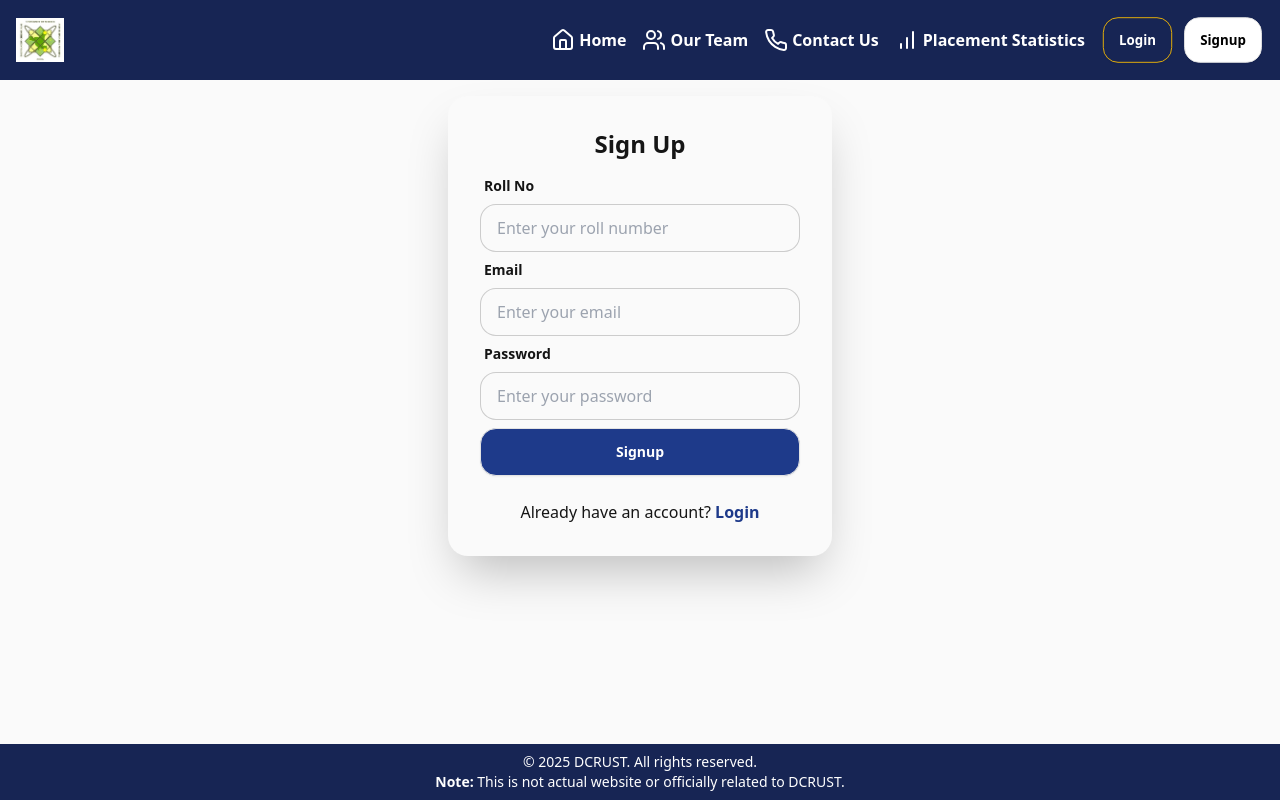
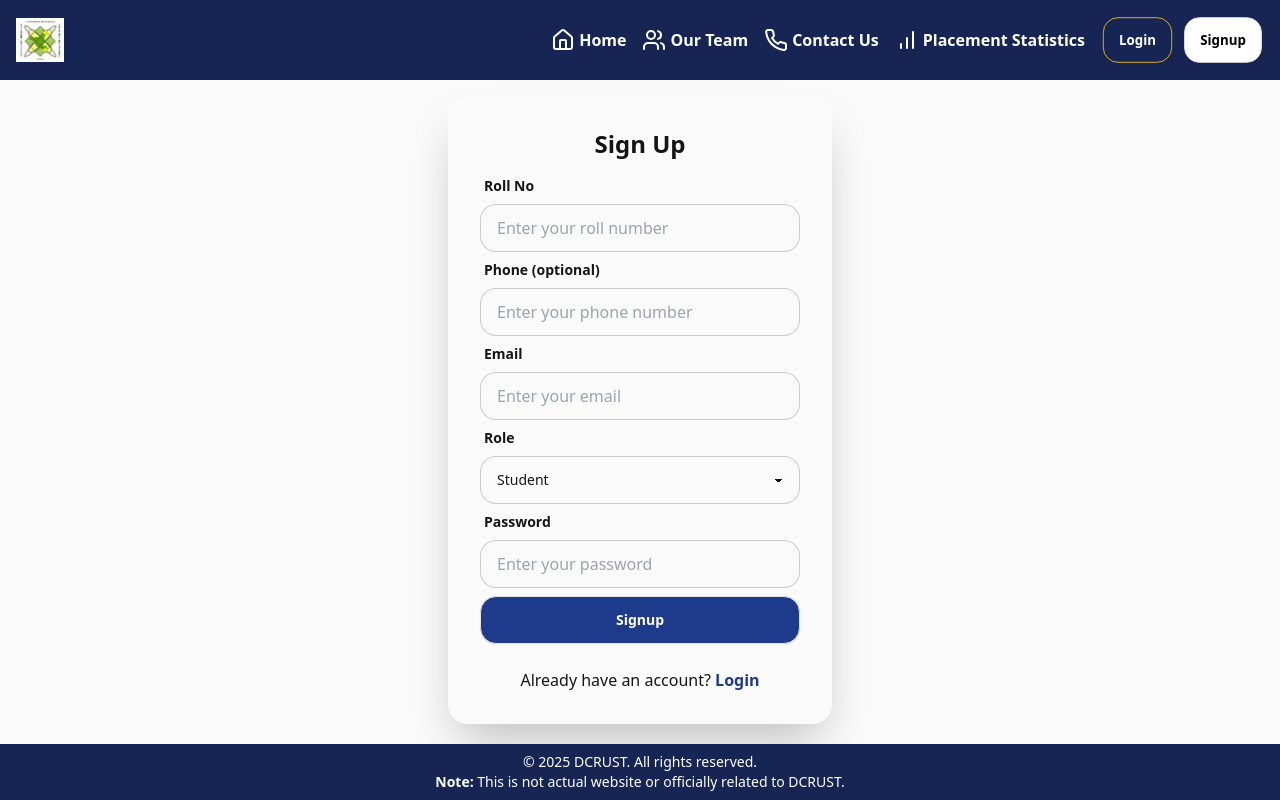
Before and after one commit to devil-1964/Project2024, a React (Vite) app in the folder client/: page /signup in a window 1280 px wide. Built offline with nearby package versions, Linux system fonts and the light colour scheme.

Commit message:
Made some changes in frontend login and signyo

```diff
--- a/client/src/layouts/AdminLayout.jsx
+++ b/client/src/layouts/AdminLayout.jsx
@@ -1,6 +1,6 @@
 import { useState } from 'react';
 import { Link, Outlet, useNavigate } from 'react-router-dom';  // Use Link from react-router-dom
-import {  LayoutDashboard, LogOut, Menu, Plus, X } from 'lucide-react'; // Removed BarChart and Phone icons
+import { LayoutDashboard, LogOut, Menu, Plus, X } from 'lucide-react'; // Removed BarChart and Phone icons
 import logo from "../assets/dcrustLogo.png";
 import toast from 'react-hot-toast';
 
--- a/client/src/main.jsx
+++ b/client/src/main.jsx
@@ -108,7 +108,7 @@ const router = createBrowserRouter([
       },
       {
         path: 'dashboard',
-        element: <StudentDashboard/>,
+        element: <StudentDashboard />,
       },
     ],
   },
--- a/client/src/pages/LoginPage.jsx
+++ b/client/src/pages/LoginPage.jsx
@@ -12,12 +12,13 @@ const LoginPage = () => {
 
     try {
       const response = await axios.post(
-        `${import.meta.env.VITE_URL_API}/api/auth/login`, // Replace with your backend login endpoint
+        `${import.meta.env.VITE_URL_API}/api/auth/login`,
         { email, password }
       );
 
-      const {token, user } = response.data; // Assuming the backend returns a JWT token and user role
-      localStorage.setItem('Authorization', `${token}`);
+      const { token, user } = response.data;
+      localStorage.setItem('Authorization', token);
+      localStorage.setItem('user', JSON.stringify(user));
       toast.success('Logged in successfully');
 
       // Redirect based on the user's role
--- a/client/src/pages/SignupPage.jsx
+++ b/client/src/pages/SignupPage.jsx
@@ -1,4 +1,4 @@
-import  { useState } from 'react';
+import { useState } from 'react';
 import toast from 'react-hot-toast';
 import { Link, useNavigate } from 'react-router-dom';
 import axios from 'axios';
@@ -7,18 +7,17 @@ const SignupPage = () => {
   const [rollNo, setRollNo] = useState('');
   const [email, setEmail] = useState('');
   const [password, setPassword] = useState('');
+  const [phone, setPhone] = useState('');
+  const [role, setRole] = useState('student');
   const navigate = useNavigate();
 
   const handleSubmit = async (e) => {
     e.preventDefault();
 
     try {
-      // Automatically set role to "student"
-      const role = 'student';
-
       const response = await axios.post(
-        `${import.meta.env.VITE_URL_API}/api/auth/register`, // Replace with your backend signup endpoint
-        { username: rollNo, email, password, role } // Send Roll No as username
+        `${import.meta.env.VITE_URL_API}/api/auth/register`,
+        { username: rollNo, email, password, role, phone }
       );
 
       if (response.status === 201) {
@@ -55,6 +54,18 @@ const SignupPage = () => {
             </div>
             <div className="form-control">
               <label className="label">
+                <span className="label-text font-semibold">Phone (optional)</span>
+              </label>
+              <input
+                type="tel"
+                placeholder="Enter your phone number"
+                className="input input-bordered"
+                value={phone}
+                onChange={(e) => setPhone(e.target.value)}
+              />
+            </div>
+            <div className="form-control">
+              <label className="label">
                 <span className="label-text font-semibold">Email</span>
               </label>
               <input
@@ -65,6 +76,19 @@ const SignupPage = () => {
                 onChange={(e) => setEmail(e.target.value)}
                 required
               />
+            </div>
+            <div className="form-control">
+              <label className="label">
+                <span className="label-text font-semibold">Role</span>
+              </label>
+              <select
+                className="select select-bordered"
+                value={role}
+                onChange={(e) => setRole(e.target.value)}
+              >
+                <option value="student">Student</option>
+                <option value="admin">Admin</option>
+              </select>
             </div>
             <div className="form-control">
               <label className="label">
```
Lines whose indentation alone changed are shown as unchanged.
